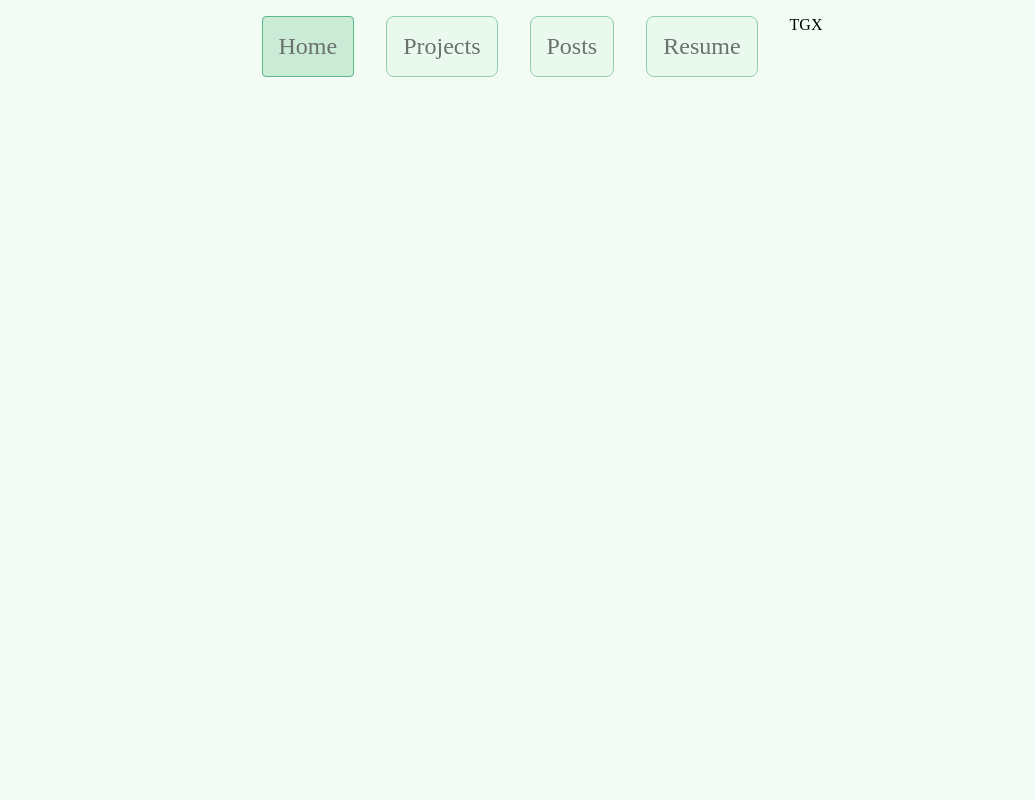
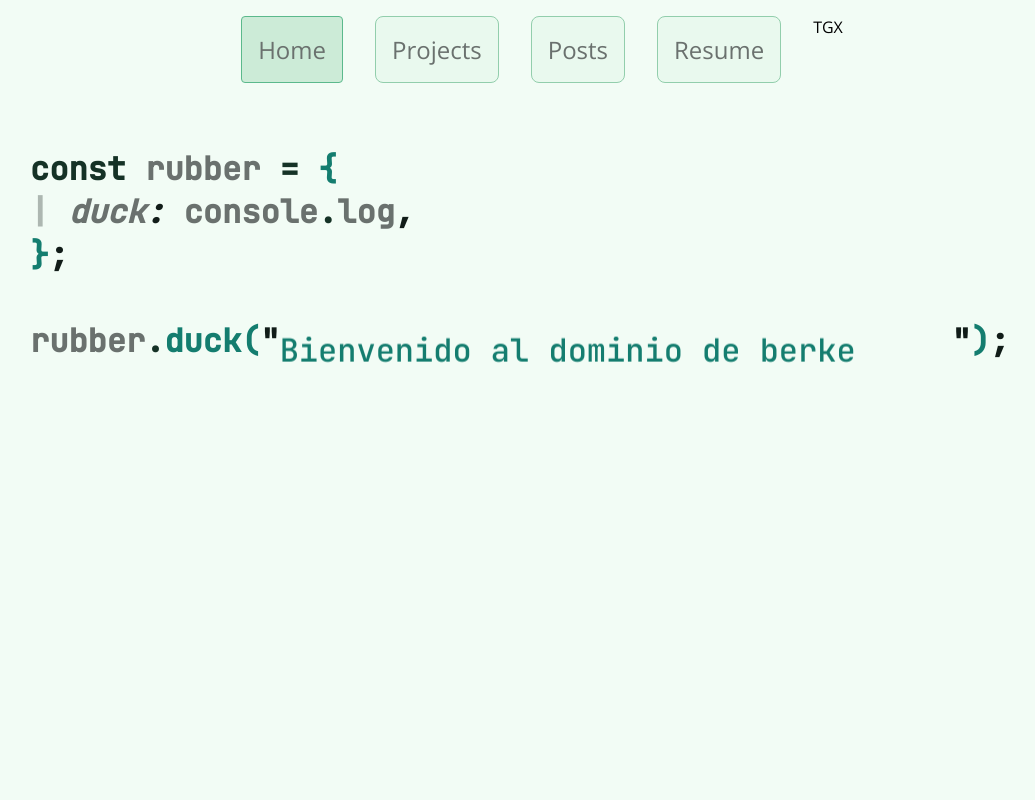
Before and after one commit to andyanday33/legendary-adventure, a Next.js app: page / in a window 1280 px wide. Shown: the top 800 px of the page, without its empty margins (98-1133 px from the left). Built offline with nearby package versions, Linux system fonts and the light colour scheme.

Commit message:
style: route and hero animations

```diff
--- /dev/null
+++ b/components/AnimatedHero.tsx
@@ -0,0 +1,60 @@
+import React from "react";
+import styles from "@/styles/AnimatedHero.module.scss";
+
+type Props = {};
+
+const rubber = {
+  duck: console.log,
+};
+
+rubber.duck("welcome to berke's space");
+
+export const AnimatedHero = (props: Props) => {
+  return (
+    <>
+      <h1 className={styles.title}>
+        <span className={styles.primary}>const</span> rubber{" "}
+        <span className={styles.primary}>=</span>{" "}
+        <span className={styles.accent}>{"{"}</span> <br />
+        <span className={styles.dark}>|{"   "}</span>
+        <span className={styles.property}>
+          duck
+          <span className={styles.detail}>:</span>
+        </span>{" "}
+        console
+        <span className={styles.primary}>.</span>log
+        <span className={styles.detail}>,</span>
+        <br />
+        <span className={styles.accent}>{"}"}</span>
+        <span className={styles.detail}>;</span>
+      </h1>
+      <div className={styles.consoleLog}>
+        <h1 className={styles.title}>
+          rubber<span className={styles.primary}>.</span>
+          <span className={styles.accent}>duck{"("}</span>
+          <span className={styles.detail}>{'"'}</span>
+        </h1>
+        <div className={styles.textContent}>
+          <span className={styles.greeting + " " + styles.en}>
+            Welcome to Berke&apos;s Domain
+          </span>
+          <span className={styles.greeting + " " + styles.tr}>
+            Berke&apos;nin Sitesine Hoşgeldiniz
+          </span>
+          <span className={styles.greeting + " " + styles.de}>
+            Willkommen auf der Domain von berke
+          </span>
+          <span className={styles.greeting + " " + styles.es}>
+            Bienvenido al dominio de berke
+          </span>
+        </div>
+
+        <h1 className={styles.closure + " " + styles.title}>
+          <span className={styles.detail}>{'"'}</span>
+          <span className={styles.accent}>{")"}</span>
+          <span className={styles.detail}>;</span>
+        </h1>
+      </div>
+    </>
+  );
+};
--- a/components/layout/index.tsx
+++ b/components/layout/index.tsx
@@ -1,16 +1,33 @@
 import React from "react";
 import styles from "@/styles/Layout.module.scss";
 import { Navbar } from "./Navbar";
+import { AnimatePresence, motion } from "framer-motion";
+import { useRouter } from "next/router";
 
 type Props = {
   children: React.ReactNode;
 };
 
 export const Layout: React.FC<Props> = ({ children }) => {
+  const router = useRouter();
+  const currentRoute = router.pathname;
+
   return (
     <>
       <Navbar className={styles.navbar} />
-      <main className={styles.main}>{children}</main>
+      <main className={styles.main}>
+        <AnimatePresence mode="wait" initial={false}>
+          <motion.section
+            key={currentRoute}
+            initial={{ opacity: 0 }}
+            animate={{ opacity: 1 }}
+            exit={{ opacity: 0 }}
+          >
+            {children}
+          </motion.section>
+        </AnimatePresence>
+      </main>
+
       <footer>Footer</footer>
     </>
   );
--- a/package.json
+++ b/package.json
@@ -15,6 +15,7 @@
     "@types/react-dom": "18.0.11",
     "eslint": "8.37.0",
     "eslint-config-next": "13.2.4",
+    "framer-motion": "^10.10.0",
     "next": "13.2.4",
     "react": "18.2.0",
     "react-dom": "18.2.0",
--- a/pages/index.tsx
+++ b/pages/index.tsx
@@ -1,7 +1,7 @@
 import Head from "next/head";
 import Image from "next/image";
 import { Inter } from "next/font/google";
-import { Layout } from "@/components/layout";
+import { AnimatedHero } from "@/components/AnimatedHero";
 
 const inter = Inter({ subsets: ["latin"] });
 
@@ -14,6 +14,11 @@ export default function Home() {
         <meta name="viewport" content="width=device-width, initial-scale=1" />
         <link rel="icon" href="/favicon.ico" />
       </Head>
+      <section>
+        <AnimatedHero />
+      </section>
+
+      <div className="image"></div>
     </>
   );
 }
--- /dev/null
+++ b/styles/AnimatedHero.module.scss
@@ -0,0 +1,84 @@
+@import "./variables.module.scss";
+@import url("https://fonts.googleapis.com/css2?family=JetBrains+Mono:wght@100;500&display=swap");
+
+.title {
+  color: $sage11;
+  font-size: 2.5vw;
+  font-family: JetBrains Mono, sans-serif;
+
+  & * {
+    font-family: JetBrains Mono, sans-serif;
+  }
+}
+
+.primary {
+  color: $green12;
+}
+
+.accent {
+  color: $mint11;
+}
+
+.detail {
+  color: $sage12;
+}
+
+.dark {
+  color: $sage12;
+  opacity: 30%;
+}
+
+.property {
+  font-style: italic;
+}
+
+.consoleLog {
+  display: flex;
+  overflow: hidden;
+  max-height: 5vw;
+  align-items: center;
+}
+
+.textContent {
+  display: flex;
+  flex-direction: column;
+  gap: 3vw;
+  animation: move 6s 1.5s infinite;
+}
+
+.greeting {
+  position: relative;
+  font-size: 2.5vw;
+  top: 9.5vw;
+  animation: white-out 10s infinite;
+  font-family: JetBrains Mono, sans-serif;
+}
+
+.en {
+  color: $sage12;
+}
+
+.es {
+  color: $mint11;
+}
+
+.de {
+  color: $green12;
+}
+
+.tr {
+  color: $green11;
+}
+
+@keyframes move {
+  25% {
+    transform: translatey(-6.25vw);
+    opacity: 1;
+  }
+  50% {
+    transform: translatey(-12.5vw);
+  }
+  75% {
+    transform: translatey(-18.75vw);
+  }
+}
--- a/styles/Layout.module.scss
+++ b/styles/Layout.module.scss
@@ -5,4 +5,10 @@
   color: $green11;
   width: 100vw;
   height: 100vh;
+  display: flex;
+  padding: 1rem 10%;
+
+  @media screen and (max-width: 800px) {
+    padding: 1rem 5%;
+  }
 }
--- a/styles/globals.css
+++ b/styles/globals.css
@@ -1,3 +1,9 @@
+@import url("https://fonts.googleapis.com/css?family=Open+Sans");
+
+* {
+  font-family: "Open Sans", sans-serif;
+}
+
 html,
 body {
   max-width: 100vw;
--- a/styles/variables.module.scss
+++ b/styles/variables.module.scss
@@ -11,6 +11,19 @@ $green10: hsl(152, 57.5%, 37.6%);
 $green11: hsl(153, 67%, 28.5%);
 $green12: hsl(155, 40%, 14%);
 
+$mint1: hsl(165, 80%, 98.8%);
+$mint2: hsl(164, 88.2%, 96.7%);
+$mint3: hsl(164, 76.6%, 93.3%);
+$mint4: hsl(165, 68.8%, 89.5%);
+$mint5: hsl(165, 60.6%, 84.5%);
+$mint6: hsl(165, 53.5%, 76.9%);
+$mint7: hsl(166, 50.7%, 66.1%);
+$mint8: hsl(168, 52.8%, 51%);
+$mint9: hsl(167, 65%, 66%);
+$mint10: hsl(167, 59.3%, 63.1%);
+$mint11: hsl(172, 72%, 28.5%);
+$mint12: hsl(172, 70%, 12%);
+
 $sage1: hsl(155, 30%, 98.8%);
 $sage2: hsl(150, 16.7%, 97.6%);
 $sage3: hsl(151, 10.6%, 95.2%);
```
Also changed, not shown: pages/posts.tsx (+6 -1 lines), pages/projects.tsx (+6 -1 lines), styles/Home.module.scss (added), 1 other file (tests, documents, lock files or other folders).
